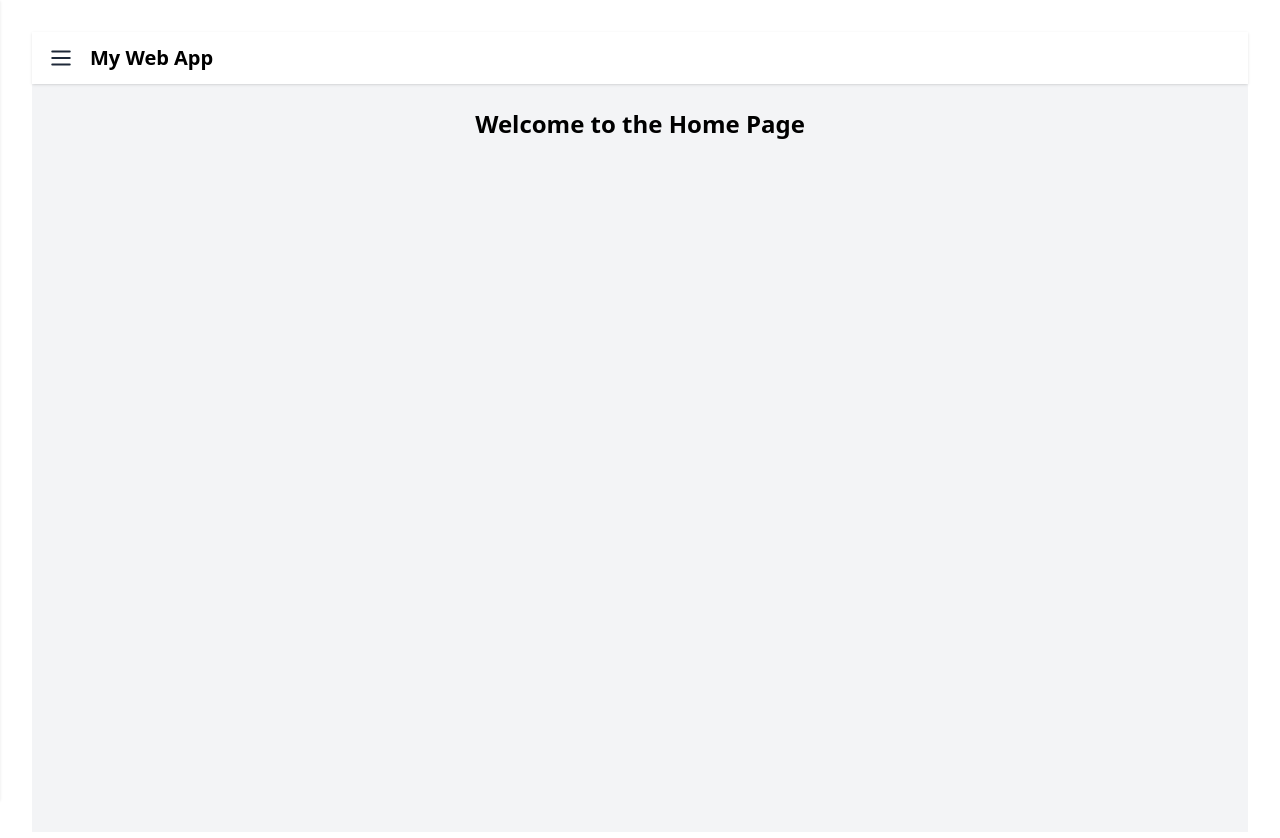
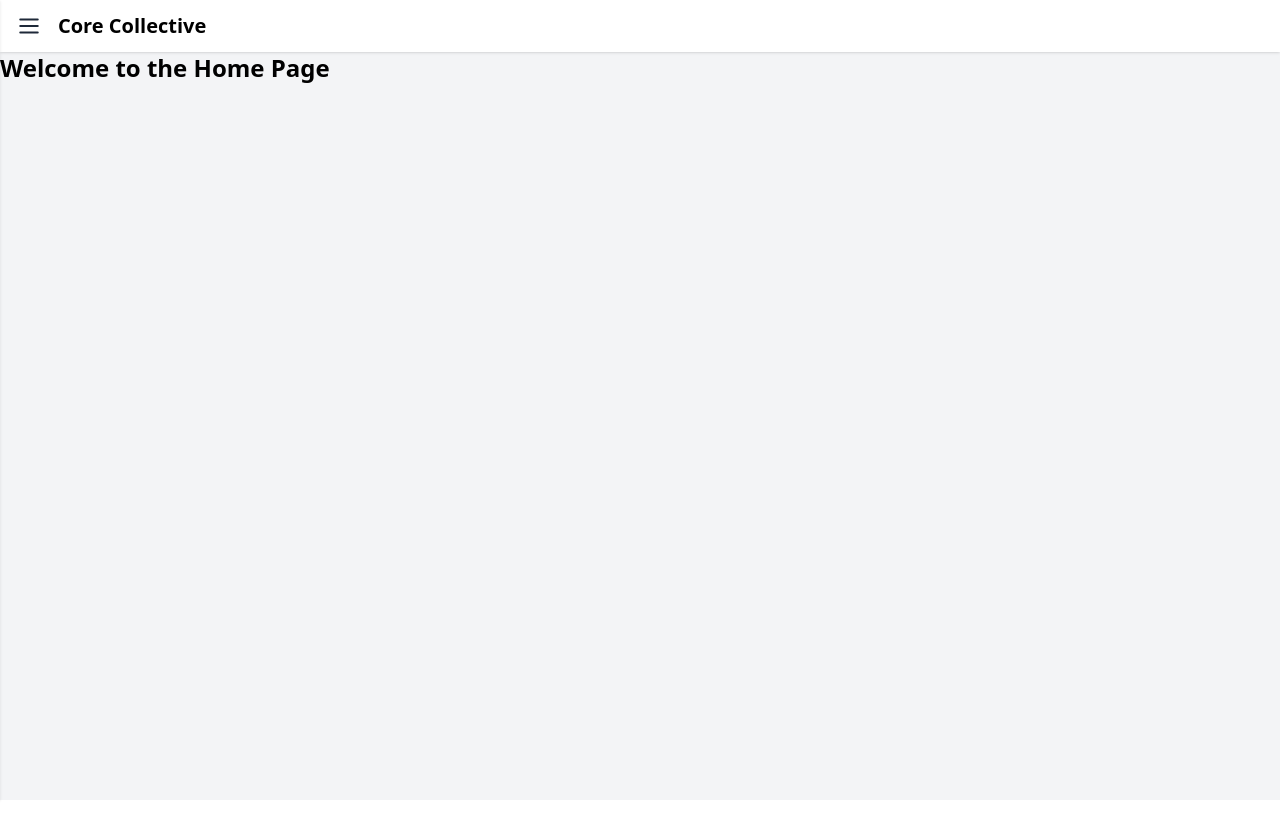
Before and after one commit to Themba619/Advanced-Diploma-Project, a React (Vite) app in the folder core-collective/: page / in a window 1280 px wide. Shown: the top 838 px of the page. After the commit the page ends 800 px from the top, so only its background shows below. Built offline with nearby package versions, Linux system fonts and the light colour scheme.

Commit message:
Style and text changes to screens/drawer

```diff
--- a/core-collective/src/App.jsx
+++ b/core-collective/src/App.jsx
@@ -4,8 +4,6 @@ import DrawerNavigation from "./drawer_navigation_folder/DrawerNavigation";
 import Home from "./pages_folder/Home";
 import Profile from "./pages_folder/Profile";
 import Settings from "./pages_folder/Settings";
-
-import './App.css' // Should remove later. Only the '#root{...}' styling is being used
 
 function App() {
 
--- a/core-collective/src/drawer_navigation_folder/DrawerNavigation.jsx
+++ b/core-collective/src/drawer_navigation_folder/DrawerNavigation.jsx
@@ -7,52 +7,60 @@ const DrawerNavigation = ({ children }) => {
 
     return (
       <div className="min-h-screen bg-gray-100">
-        {/* Top Nav */}
+
+        {/* Top Nav: div for Tab on the top of the screen */}
         <div className="flex items-center bg-white px-4 py-3 shadow">
           <button onClick={() => setIsOpen(true)} className="text-gray-800">
             <Menu size={26} />
           </button>
-          <h1 className="ml-4 text-xl font-semibold">My Web App</h1>
+          <h1 className="ml-4 text-xl font-semibold">Core Collective</h1>
         </div>
 
-        {/* Drawer */}
+        {/* Drawer: Content of opened left drawer*/}
         <div
-          className={`fixed top-0 left-0 h-full w-64 bg-white z-50 shadow transform transition-transform duration-300 ${
+          className={`fixed top-0 left-0 h-full w-70 bg-white z-50 shadow transform transition-transform duration-300 ${
             isOpen ? "translate-x-0" : "-translate-x-full"
           }`}
-        >
+          >
+
           <div className="p-4 border-b flex justify-between items-center">
-            <span className="text-lg font-bold">Navigation</span>
-            <button onClick={() => setIsOpen(false)} className="text-2xl text-gray-600">
+            <span className="text-lg font-bold">Hey there, User!</span>
+            <button onClick={() => setIsOpen(false)} className="text-3xl text-gray-600">
               ×
             </button>
           </div>
+
+          {/* Links to other pages */}
           <nav className="p-4 space-y-4">
-            <Link to="/" className="block hover:text-blue-600" onClick={() => setIsOpen(false)}>
+
+            <Link to="/" className="block hover:text-blue-600"onClick={() => setIsOpen(false)}>
               Home
             </Link>
+
             <Link to="/profile" className="block hover:text-blue-600" onClick={() => setIsOpen(false)}>
               Profile
             </Link>
+
             <Link to="/settings" className="block hover:text-blue-600" onClick={() => setIsOpen(false)}>
               Settings
             </Link>
+
           </nav>
+
         </div>
 
-        {/* Overlay */}
+        {/* Overlay: Background of screen when drawer is open */}
         {isOpen && (
           <div
             onClick={() => setIsOpen(false)}
-            className="fixed inset-0 bg-black bg-opacity-30 z-40"
+            className="fixed inset-0 bg-transparent z-40"
           />
         )}
 
         {/* Main content */}
-        <div className="p-6">{children}</div>
+        <div className="">{children}</div>
       </div>
     );
 }
 
-
 export default DrawerNavigation;
--- a/core-collective/src/pages_folder/Home.jsx
+++ b/core-collective/src/pages_folder/Home.jsx
@@ -1,3 +1,9 @@
-export default function Home() {
-    return <h2 className="text-2xl font-bold">Welcome to the Home Page</h2>;
-  }
+const Home = () => {
+
+    return(
+      <h2 className="text-2xl font-bold">Welcome to the Home Page</h2>
+    );
+
+}
+
+export default Home;
```
